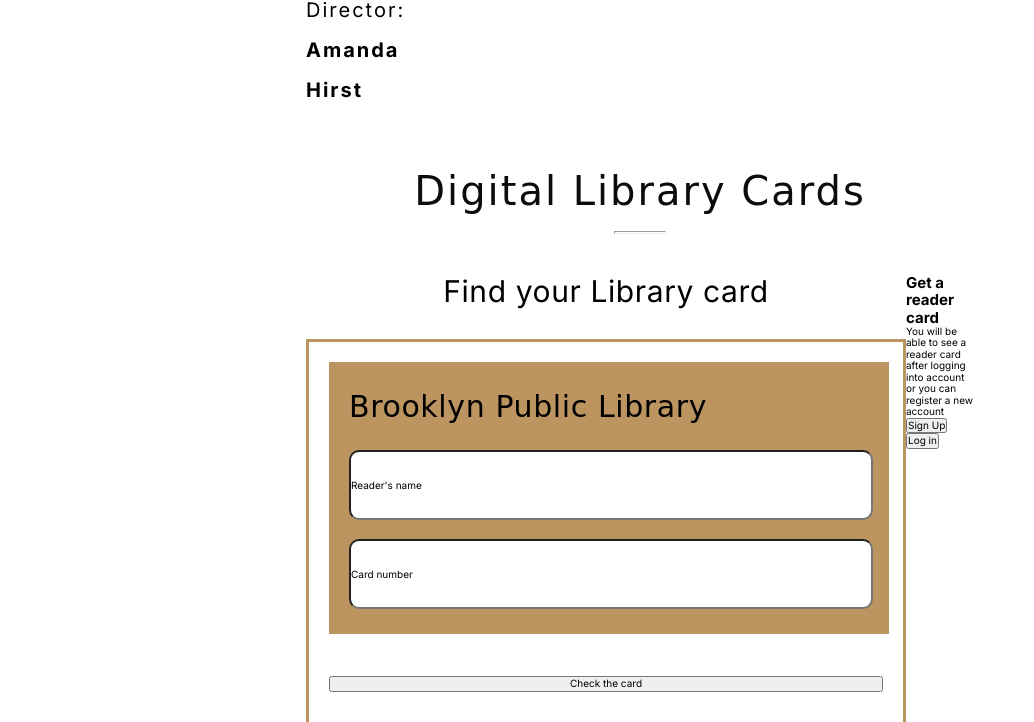
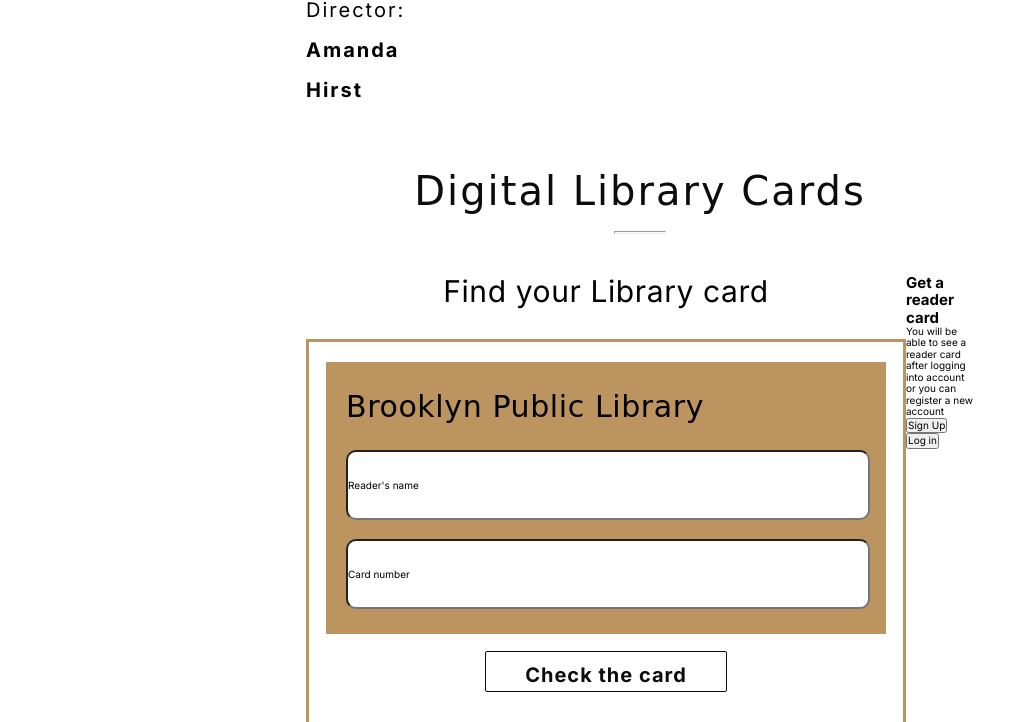
Before and after one commit to AnnaKowalewskaja/Library, a website: page index.html in a window 1280 px wide. Shown: the part 5123-5845 px from the top of the page, without its empty margins (0-1034 px from the left). Drawn offline with nearby package versions, Linux system fonts and the light colour scheme; a web font is replaced by a local one.

Commit message:
fix:digital

```diff
--- a/assets/styles/_header.scss
+++ b/assets/styles/_header.scss
@@ -511,6 +511,7 @@
     display: flex;
     flex-direction: column;
     justify-content: space-between;
+    align-items: center;
 }
 
 .digitalCards__form_paragraf {
@@ -539,3 +540,20 @@
     border-radius: 1rem;
     background: $color_bg;
 }
+
+.digitalCards__form_button {
+    width: 24.2rem;
+   padding-top: 1.1rem;
+   padding-bottom: .4rem;
+    align-items: flex-end;
+    border-radius: 0.2rem;
+    border: 0.1rem solid $color_add;
+    color: $color_add;
+    background-color: $color_bg;
+text-align: center;
+font-size: 2rem;
+font-style: normal;
+font-weight: 700;
+line-height: normal;
+letter-spacing: 0.1rem;
+}
--- a/index.html
+++ b/index.html
@@ -335,7 +335,7 @@
                                 <input class="digitalCards__form_input" type="text" value="Card number" name="card">
                             </div>
                             <!-- /.digitalCards__form_highlighted -->
-                            <button class="digitalCards__form_check">Check the card</button>
+                            <button class="digitalCards__form_button">Check the card</button>
                         </form>
 
                     </div>
```
Also changed, not shown: assets/styles/styles.css, 1 other file.
